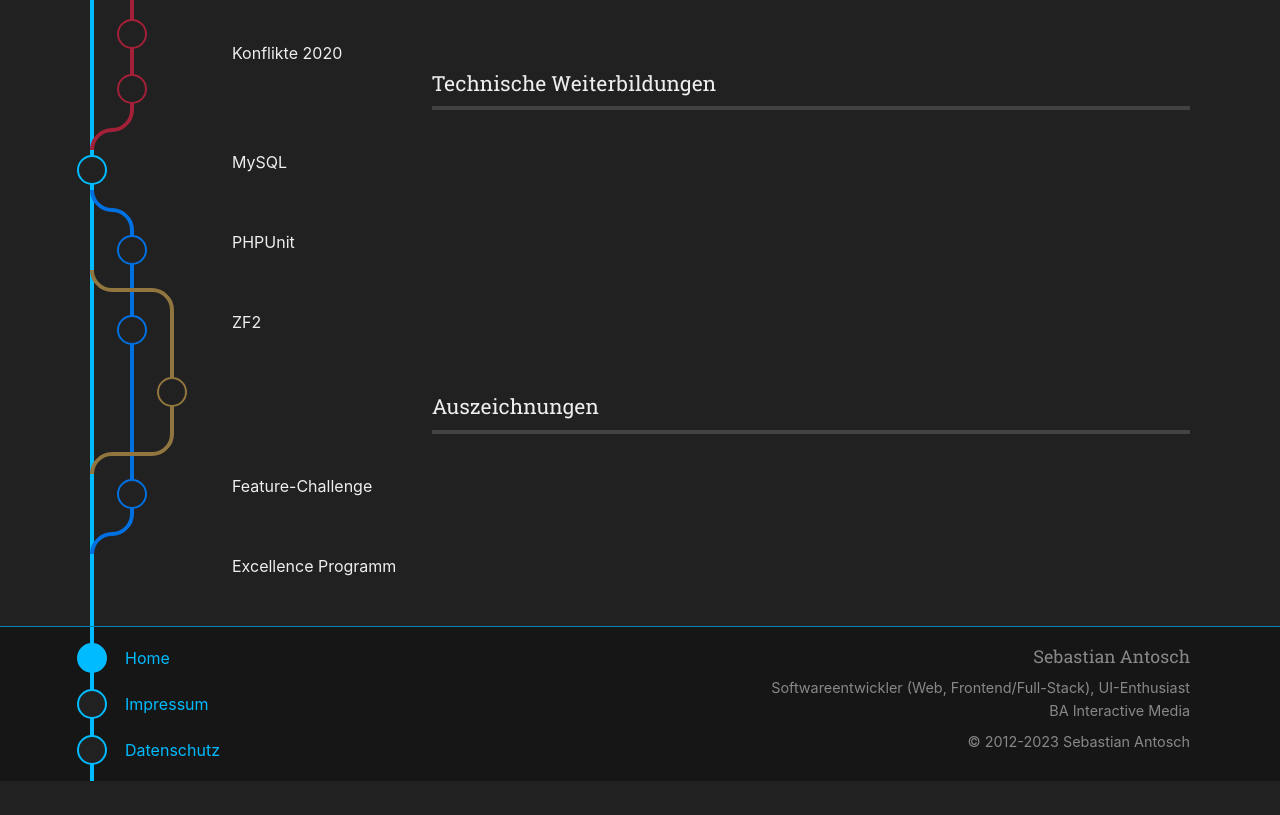
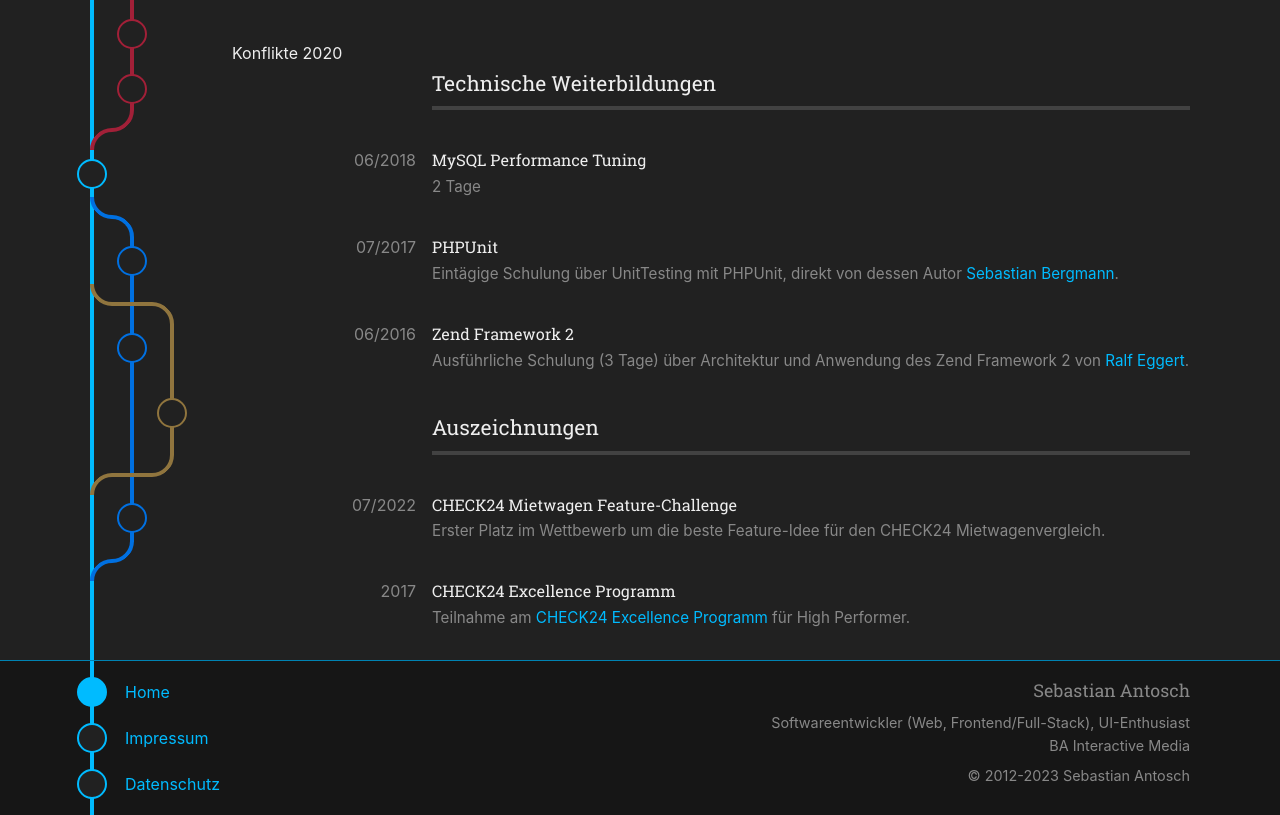
Before and after one commit to santosch/website2023, a Next.js app: page / in a window 1280 px wide. Shown: the part 3523-4338 px from the top of the page. Before the commit the page ends 4304 px from the top, so only its background shows below. Built offline with nearby package versions, Linux system fonts and the light colour scheme.

Commit message:
add steps for hardskills and achievements

```diff
--- a/src/components/CoursesAndAchievements/CoursesAndAchievements.tsx
+++ b/src/components/CoursesAndAchievements/CoursesAndAchievements.tsx
@@ -8,6 +8,14 @@ import {COLORS} from './coursesAndAchievementsColors';
 import Softskill from "@santosch/components/CoursesAndAchievements/Stations/Softskill/Softskill";
 import Hardskill from "@santosch/components/CoursesAndAchievements/Stations/Hardskill/Hardskill";
 import Achievements from "@santosch/components/CoursesAndAchievements/Stations/Achievements/Achievements";
+import AchievementFeatureChallenge
+    from "@santosch/components/CoursesAndAchievements/Stations/Achievements/AchievementFeatureChallenge";
+import AchievementExcellenceProgramm
+    from "@santosch/components/CoursesAndAchievements/Stations/Achievements/AchievementExcellenceProgramm";
+import HardskillZf2 from "@santosch/components/CoursesAndAchievements/Stations/Hardskill/HardskillZf2";
+import HardskillMySqlPerformance
+    from "@santosch/components/CoursesAndAchievements/Stations/Hardskill/HardskillMySqlPerformance";
+import HardskillPhpUnit from "@santosch/components/CoursesAndAchievements/Stations/Hardskill/HardskillPhpUnit";
 
 
 
@@ -108,7 +116,7 @@ export default function CoursesAndAchievements(): JSX.Element {
                     <Entry
                         s1={<Line color={COLORS.DEFAULT} event="hard" />}
                     >
-                        MySQL
+                        <HardskillMySqlPerformance />
                     </Entry>
 
                     <Entry
@@ -120,7 +128,7 @@ export default function CoursesAndAchievements(): JSX.Element {
                         s1={<Line color={COLORS.DEFAULT} />}
                         s2={<Line color={COLORS.HARDSKILL} event="hard-mysql" />}
                     >
-                        PHPUnit
+                        <HardskillPhpUnit />
                     </Entry>
 
                     <Entry
@@ -133,7 +141,7 @@ export default function CoursesAndAchievements(): JSX.Element {
                         s2={<Line color={COLORS.HARDSKILL} event="hard-phpunit" />}
                         s3={<Line color={COLORS.ACHIEVEMENT} />}
                     >
-                        ZF2
+                        <HardskillZf2 />
                     </Entry>
                     <Entry
                         s1={<Line color={COLORS.DEFAULT} />}
@@ -154,7 +162,7 @@ export default function CoursesAndAchievements(): JSX.Element {
                         s1={<Line color={COLORS.DEFAULT} />}
                         s2={<Line color={COLORS.HARDSKILL} event="hard-zf2" />}
                     >
-                        Feature-Challenge
+                        <AchievementFeatureChallenge />
                     </Entry>
 
                     <Entry
@@ -165,7 +173,7 @@ export default function CoursesAndAchievements(): JSX.Element {
                     <Entry
                         s1={<Line color={COLORS.DEFAULT} />}
                     >
-                        Excellence Programm
+                        <AchievementExcellenceProgramm />
                     </Entry>
 
                 </Graph>
--- /dev/null
+++ b/src/components/CoursesAndAchievements/Stations/Achievements/AchievementExcellenceProgramm.tsx
@@ -0,0 +1,24 @@
+import {COLORS} from "../../coursesAndAchievementsColors";
+import Step from "@santosch/components/Graph/Step/Step";
+import Link from "next/link";
+
+export default function AchievementExcellenceProgramm(): JSX.Element {
+    return (
+        <Step
+            eventKey="achievement-excellence-programm"
+            color={COLORS.ACHIEVEMENT}
+            date="2017"
+            title="CHECK24 Excellence Programm"
+        >
+            <p>
+                Teilnahme am <Link
+                    href="https://jobs.check24.de/de/blog/check24-excellence-programm/"
+                    target="_blank"
+                    rel="nofollow"
+                >
+                    CHECK24 Excellence Programm
+                </Link> für High Performer.
+            </p>
+        </Step>
+    );
+}
--- /dev/null
+++ b/src/components/CoursesAndAchievements/Stations/Achievements/AchievementFeatureChallenge.tsx
@@ -0,0 +1,17 @@
+import {COLORS} from "../../coursesAndAchievementsColors";
+import Step from "@santosch/components/Graph/Step/Step";
+
+export default function AchievementFeatureChallenge(): JSX.Element {
+    return (
+        <Step
+            eventKey="achievement-feature-challenge"
+            color={COLORS.ACHIEVEMENT}
+            date="07/2022"
+            title="CHECK24 Mietwagen Feature-Challenge"
+        >
+            <p>
+                Erster Platz im Wettbewerb um die beste Feature-Idee für den CHECK24 Mietwagenvergleich.
+            </p>
+        </Step>
+    );
+}
--- /dev/null
+++ b/src/components/CoursesAndAchievements/Stations/Hardskill/HardskillMySqlPerformance.tsx
@@ -0,0 +1,17 @@
+import {COLORS} from "../../coursesAndAchievementsColors";
+import Step from "@santosch/components/Graph/Step/Step";
+
+export default function HardskillMySqlPerformance(): JSX.Element {
+    return (
+        <Step
+            eventKey="hard-mysql"
+            color={COLORS.HARDSKILL}
+            date="06/2018"
+            title="MySQL Performance Tuning"
+        >
+            <p>
+                2 Tage
+            </p>
+        </Step>
+    );
+}
--- /dev/null
+++ b/src/components/CoursesAndAchievements/Stations/Hardskill/HardskillPhpUnit.tsx
@@ -0,0 +1,24 @@
+import {COLORS} from "../../coursesAndAchievementsColors";
+import Step from "@santosch/components/Graph/Step/Step";
+import Link from "next/link";
+
+export default function HardskillPhpUnit(): JSX.Element {
+    return (
+        <Step
+            eventKey="hard-phpunit"
+            color={COLORS.HARDSKILL}
+            date="07/2017"
+            title="PHPUnit"
+        >
+            <p>
+                Eintägige Schulung über UnitTesting mit PHPUnit, direkt von dessen Autor <Link
+                    href="https://sebastian-bergmann.de/"
+                    target="_blank"
+                    rel="nofollow"
+                >
+                    Sebastian Bergmann
+                </Link>.
+            </p>
+        </Step>
+    );
+}
--- /dev/null
+++ b/src/components/CoursesAndAchievements/Stations/Hardskill/HardskillZf2.tsx
@@ -0,0 +1,24 @@
+import {COLORS} from "../../coursesAndAchievementsColors";
+import Step from "@santosch/components/Graph/Step/Step";
+import Link from "next/link";
+
+export default function HardskillZf2(): JSX.Element {
+    return (
+        <Step
+            eventKey="hard-zf2"
+            color={COLORS.HARDSKILL}
+            date="06/2016"
+            title="Zend Framework 2"
+        >
+            <p>
+                Ausführliche Schulung (3 Tage) über Architektur und Anwendung des Zend Framework 2 von <Link
+                    href="https://www.ralfeggert.de"
+                    target="_blank"
+                    rel="nofollow"
+                >
+                    Ralf Eggert
+                </Link>.
+            </p>
+        </Step>
+    );
+}
--- a/src/components/CoursesAndAchievements/coursesAndAchievements.module.scss
+++ /dev/null
@@ -1,21 +0,0 @@
-.container {
-  border-left: var(--border);
-
-  @media print {
-    border-left: none;
-  }
-}
-
-.innerContainer {
-  padding: 2rem 0;
-  margin-left: calc(-1 * (var(--graph-slot-width) + var(--line-width)) / 2);
-
-  @media print {
-    margin-left: 0;
-  }
-}
-
-.headline {
-  text-align: center;
-  margin-bottom: 2rem;
-}
```
